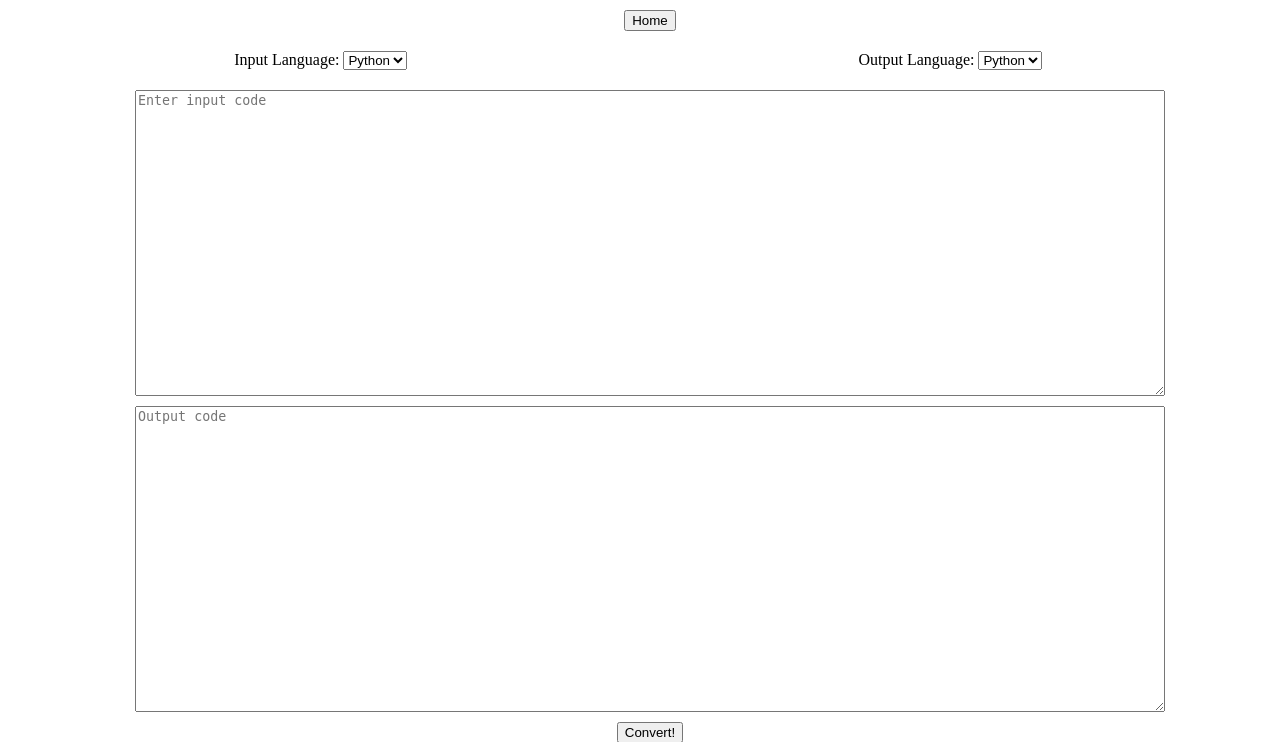
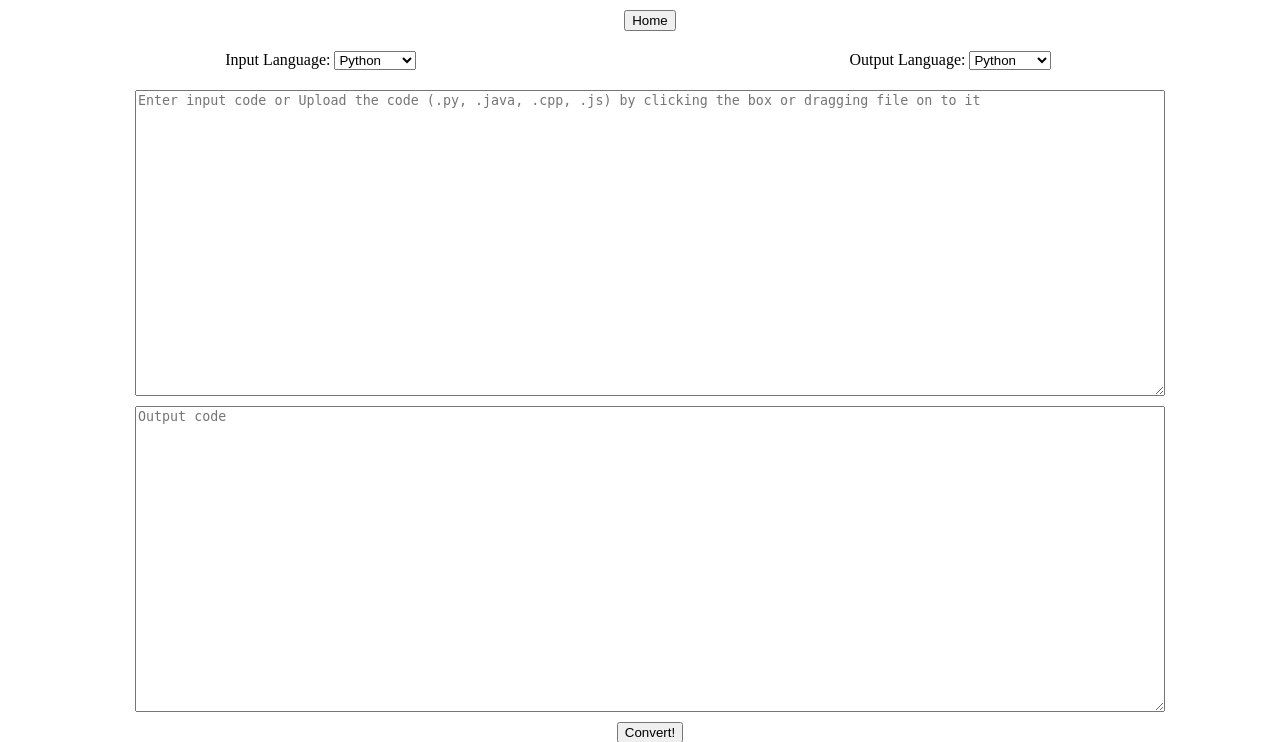
Before and after one commit to stevenjeong318/codeConverter, a Flask app: page / in a window 1280 px wide. Shown: the top 742 px of the page. Run offline with Flask 3, Linux system fonts and the light colour scheme; parts of the project's set-up code (start-up, migrations or seed data) failed here and were passed over.

Commit message:
upload input-code file feature

```diff
--- a/templates/index.html
+++ b/templates/index.html
@@ -37,6 +37,7 @@
         #output-code {
             width: 80vw;
             height: 300px;
+            overflow-y: auto;
 
         }
 
@@ -63,6 +64,7 @@
                         <option value="Python">Python</option>
                         <option value="C++">C++</option>
                         <option value="Java">Java</option>
+                        <option value="Javascript">Javascript</option>
                     </select>
                 </div>
                 <div class="drop2">
@@ -71,12 +73,16 @@
                         <option value="Python">Python</option>
                         <option value="C++">C++</option>
                         <option value="Java">Java</option>
+                        <option value="Javascript">Javascript</option>
                     </select>
                 </div>
             </div>
             <div class="textarea-container">
                 <div class="input-code">
-                    <textarea id="input-code" placeholder="Enter input code" name="input-code"></textarea>
+                    <input type="file" id="fileInput" style="display:none;" />
+                    <textarea id="input-code"
+                        placeholder="Enter input code or Upload the code (.py, .java, .cpp, .js) by clicking the box or dragging file on to it"
+                        name="input-code"></textarea>
                 </div>
                 <div class="output-code">
                     <textarea id="output-code" readonly placeholder="Output code"></textarea>
@@ -91,10 +97,75 @@
 
     <script>
 
-        //reload index.html
+        //reload index.html when home button clicked
         document.getElementById("home").addEventListener("click", function () {
             window.location.reload();
         });
+
+        //allow file upload on input code
+        const fileInput = document.getElementById('fileInput');
+        const textarea = document.getElementById('input-code');
+
+        // Handle file drop event
+        textarea.addEventListener('drop', (event) => {
+            event.preventDefault();
+            const file = event.dataTransfer.files[0];
+
+            // Check if the file has a valid extension
+            if (isFileValid(file)) {
+                // Read the file contents
+                const reader = new FileReader();
+                reader.onload = function (e) {
+                    // Set the textarea value to the file contents
+                    textarea.value = e.target.result;
+                };
+                reader.readAsText(file);
+            } else {
+                alert('Invalid file type. Only .py and .java files are allowed.');
+            }
+        });
+
+        // Prevent default behavior for drag and drop events
+        textarea.addEventListener('dragover', (event) => {
+            event.preventDefault();
+        });
+
+        textarea.addEventListener('dragenter', (event) => {
+            event.preventDefault();
+        });
+
+        // Open file dialog when textarea is clicked
+        textarea.addEventListener('click', () => {
+            fileInput.click();
+        });
+
+        // Handle file selection using the file input
+        fileInput.addEventListener('change', (event) => {
+            const file = event.target.files[0];
+
+            // Check if the file has a valid extension
+            if (isFileValid(file)) {
+                // Read the file contents
+                const reader = new FileReader();
+                reader.onload = function (e) {
+                    // Set the textarea value to the file contents
+                    textarea.value = e.target.result;
+                };
+                reader.readAsText(file);
+            } else {
+                alert('Invalid file type. Only .py and .java files are allowed.');
+            }
+        });
+
+        // Function to check if the file has a valid extension
+        function isFileValid(file) {
+            const allowedExtensions = ['.py', '.java', '.cpp', '.js'];
+            const fileName = file.name;
+            const fileExtension = fileName.slice(((fileName.lastIndexOf(".") - 1) >>> 0) + 2);
+
+            return allowedExtensions.includes('.' + fileExtension.toLowerCase());
+        }
+
 
     </script>
 
```
Also changed, not shown: templates/result.html (+55 -10 lines).
